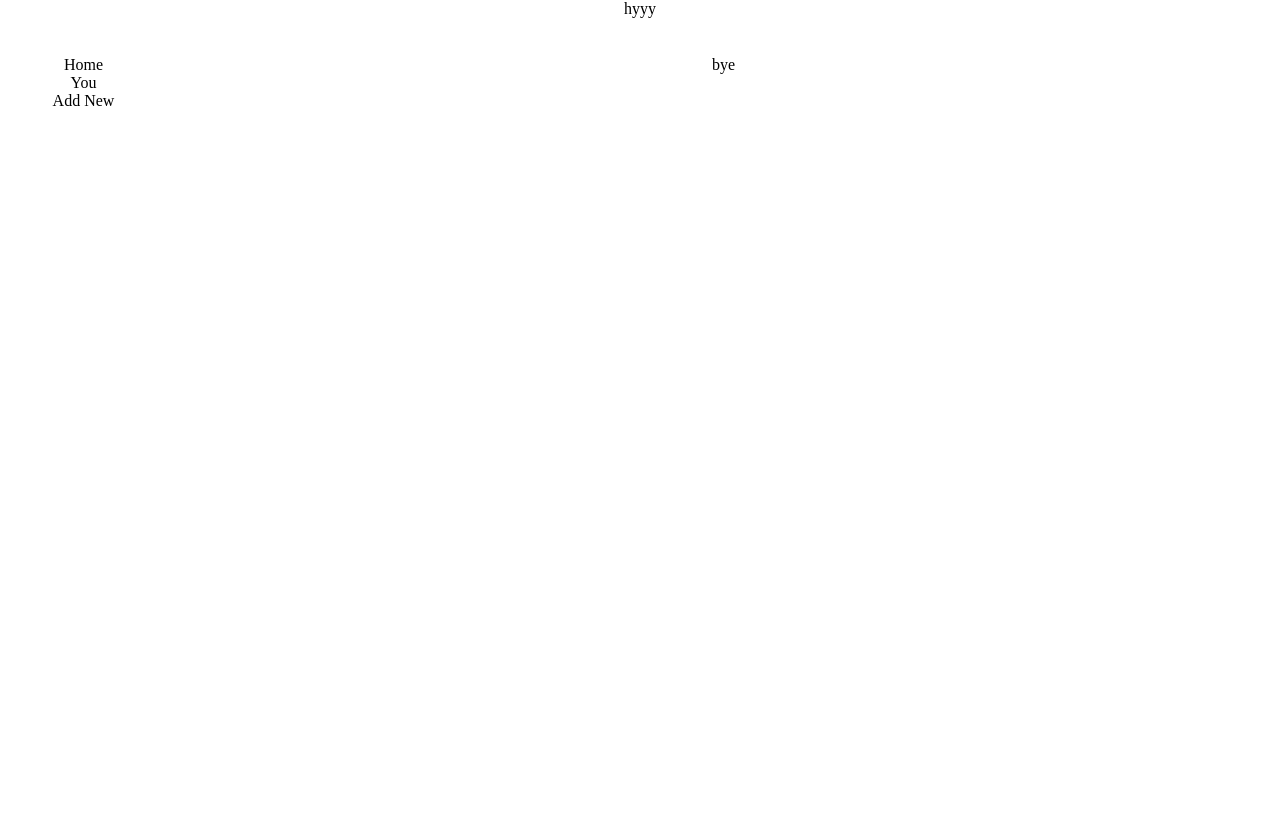
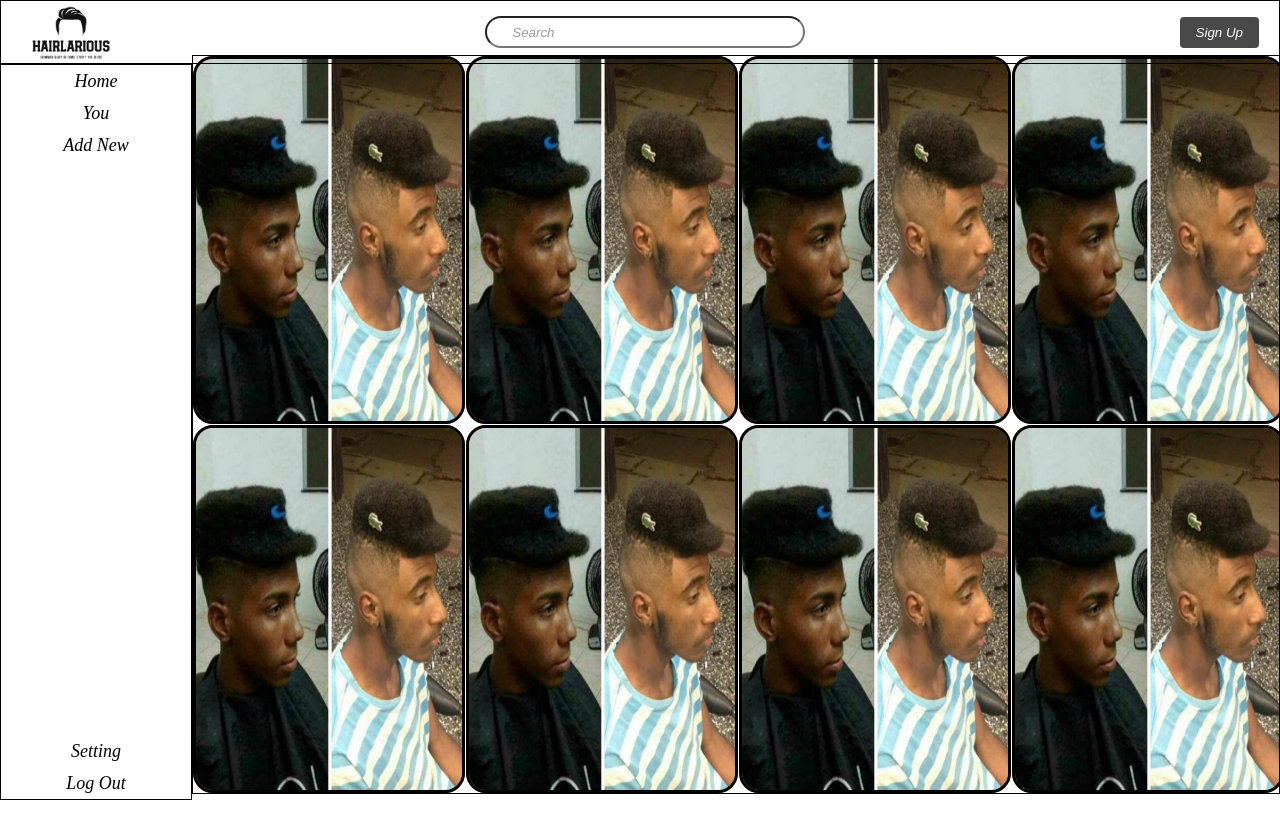
Before and after one commit to kalviumcommunity/S50_Bad_Haircuts_In_History, a React (Vite) app in the folder Frontend/: page / in a window 1280 px wide. Shown: the top 838 px of the page. After the commit the page ends 800 px from the top, so only its background shows below. Built offline with nearby package versions, Linux system fonts and the light colour scheme.

Commit message:
Designing component

```diff
--- a/Frontend/src/Components/mainpage.css
+++ b/Frontend/src/Components/mainpage.css
@@ -3,23 +3,129 @@
   }
 
   .side_nav_container {
+    display: flex;
+    flex-direction: column;
+    justify-content: space-between;
     grid-area: side_nav_container;
-    /* background-color: blue; */
     text-align: center;
-    height:7vh
+    border: 1px solid black;
+    width: 15%;
+    height: 92vh;
+  }
+  .side_nav_container, .nav_container {
+    position: fixed;
+    z-index: 100; /* Set a higher z-index to ensure it appears above the content */
+  }
+  .side_nav_container {
+    top: 8%;
+    left: 0;
+    height: 92vh;
+    overflow-y: hidden ;
+  }
+  .nav_container {
+    top: 0;
+    right: 0;
+    width: 100%;
+  }
+  .bottom_nav {
+    margin-top: auto;
   }
 
   .nav_container {
+    display: flex;
+    justify-content: space-between;
+    align-items: center;
     grid-area: nav_container;
-    /* background-color: green; */
+    border: 1px solid black;
     text-align: center;
-    width:15%;
-    height:100vh
+    width: 100%;
+    height: 8vh;
   }
+  .search-bar {
+   width: 30vw;
+  }
+.search_bar{
+  width: 25vw;
+  height: 4vh;
+  border-radius: 20px;
+}
+.search_bar::placeholder {
+  color: #999; /* Adjust placeholder text color */
+  font-style: italic;
+  padding-left: 25px;
+  /* Adjust placeholder font style */
+  /* Add any other styles you want for the placeholder */
+}
 
   .main_content_container {
     grid-area: main_content_container;
     /* background-color: yellow; */
+    border: 1px solid black ;
     text-align: center;
     Width:100%;
   }
+  .main_container {
+    display: flex;
+  }
+  .logo {
+    width: 10vh;
+    height: 7vh;
+    margin-top: 1vh;
+    margin-left: 30px;
+  }
+  .btn {
+    font-style: italic;
+    margin-right: 20px; /* Adjusted margin for the sign-up button */
+    padding: 8px 16px; /* Add padding for a better button appearance */
+    background-color: #494949; /* Add your desired background color */
+    color: white; /* Set text color to white */
+    border: none; /* Remove border */
+    border-radius: 4px; /* Add border-radius for rounded corners */
+    cursor: pointer;
+  }
+
+.com {
+  border-radius: 15px;
+  font-size: 18px;
+  font-style: italic;
+  height: 4vh;
+  display: flex;
+  align-items: center;
+  justify-content: center;
+  transition: background-color 0.3s ease; /* Smooth transition effect */
+}
+
+.com:hover {
+  background-color: #dbdbdb; /* Light gray color on hover */
+}
+.main_content_container {
+  z-index: -10;
+  margin-top: 4.3%;
+  /* margin-left: 4.3%; */
+  border: 1px solid black;
+  width: 100%;
+  display: grid;
+  grid-template-columns: repeat(5, 1fr);
+  grid-gap: 1px;
+  margin-left: 15%; /* Adjust margin to make space for the side nav bar */
+  overflow-y: auto;
+}
+
+.template{
+  width: 34vh;
+  /* border: 1px  solid black; */
+  height: 46vh;
+  background-color: rgb(196, 131, 46);
+  border-radius: 20px;
+}
+.user_img {
+  width: 100%;
+  height: 46vh;
+  border: 3px solid black;
+  border-radius: 20px;
+  transition: transform 0.3s, background-color 0.3s; /* Adding transition for a smooth effect */
+}
+
+.user_img:hover {
+  background-color: black;
+}
--- a/Frontend/src/Components/mainpage.jsx
+++ b/Frontend/src/Components/mainpage.jsx
@@ -1,17 +1,86 @@
 import React from 'react';
+import Logo from '../assets/Logo.png';
+import Dummy from '../assets/asapimg.jpeg';
 import './mainpage.css';
 
 function Mainpage() {
   return (
       <>
-    <div className='side_nav_container'>hyyy</div>
+<div className='nav_container'>
+  <div>
+    <img src={Logo} alt="Logo" className='logo'/>
+  </div>
+  <div className='search-bar'>
+    <input type="text" className='search_bar'  placeholder='Search'/>
+  </div>
+  <div>
+    <button className='btn'>Sign Up</button>
+  </div>
+</div>
+
       <div className='main_container'>
-        <div className='nav_container'>
-            <div>Home</div>
-            <div>You</div>
-            <div>Add New</div>
+        <div className='side_nav_container'>
+        <div className='com'>Home</div>
+<div className='com'>You</div>
+<div className='com'>Add New</div>
+<div className='bottom_nav'>
+  <div className='com'>Setting</div>
+  <div className='com'>Log Out</div>
+</div>
         </div>
-        <div className='main_content_container'>bye</div>
+        <div className='main_content_container'>
+          <div className='template'>
+          <div>
+              <img className='user_img' src={Dummy} alt=''></img>
+            </div>
+          </div>
+          <div className='template'>
+          <div>
+              <img className='user_img' src={Dummy} alt=''></img>
+            </div>
+          </div>
+          <div className='template'>
+          <div>
+              <img className='user_img' src={Dummy} alt=''></img>
+            </div>
+          </div>
+          <div className='template'>
+          <div>
+              <img className='user_img' src={Dummy} alt=''></img>
+            </div>
+          </div>
+          <div className='template'>
+          <div>
+              <img className='user_img' src={Dummy} alt=''></img>
+            </div>
+          </div>
+          <div className='template'>
+          <div>
+              <img className='user_img' src={Dummy} alt=''></img>
+            </div>
+          </div>
+          <div className='template'>
+          <div>
+              <img className='user_img' src={Dummy} alt=''></img>
+            </div>
+          </div>
+          <div className='template'>
+          <div>
+              <img className='user_img' src={Dummy} alt=''></img>
+            </div>
+          </div>
+          <div className='template'>
+          <div>
+              <img className='user_img' src={Dummy} alt=''></img>
+            </div>
+          </div>
+          <div className='template'>
+          <div>
+              <img className='user_img' src={Dummy} alt=''></img>
+            </div>
+          </div>
+
+        </div>
       </div>
     </>
   );
```
Also changed, not shown: Frontend/src/assets/Logo.png (added), Frontend/src/assets/asapimg.jpeg (added).
